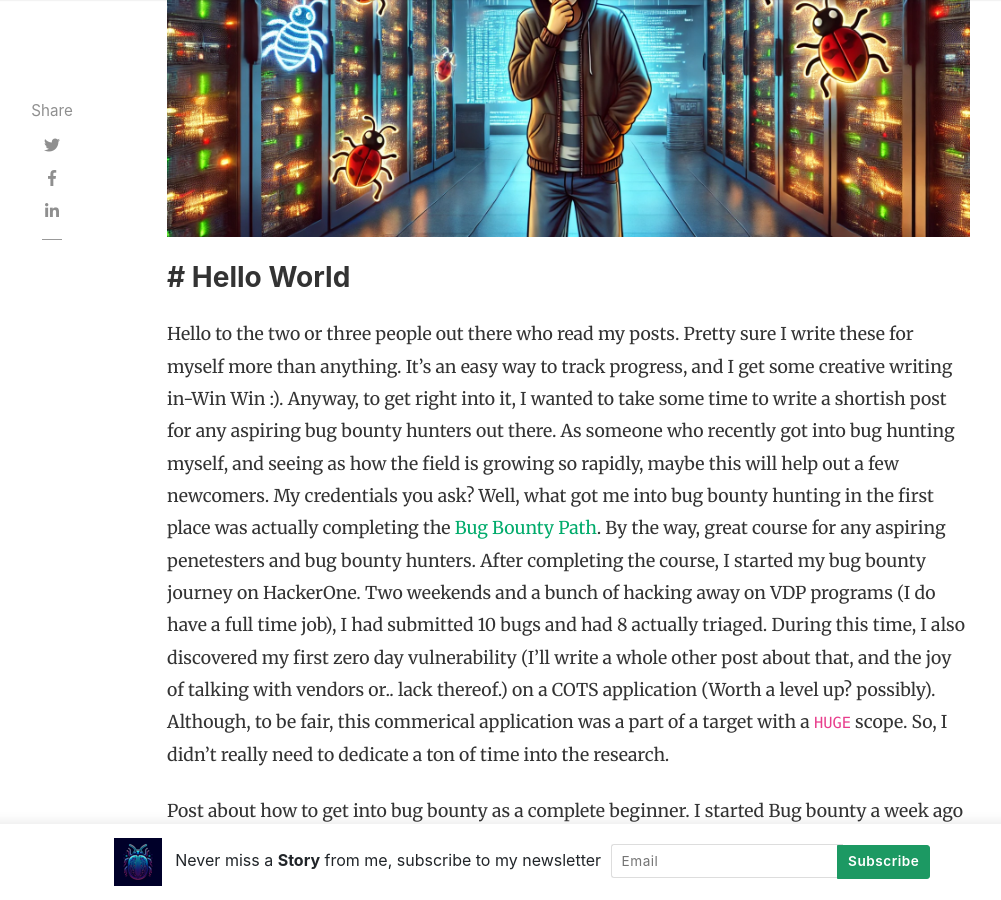
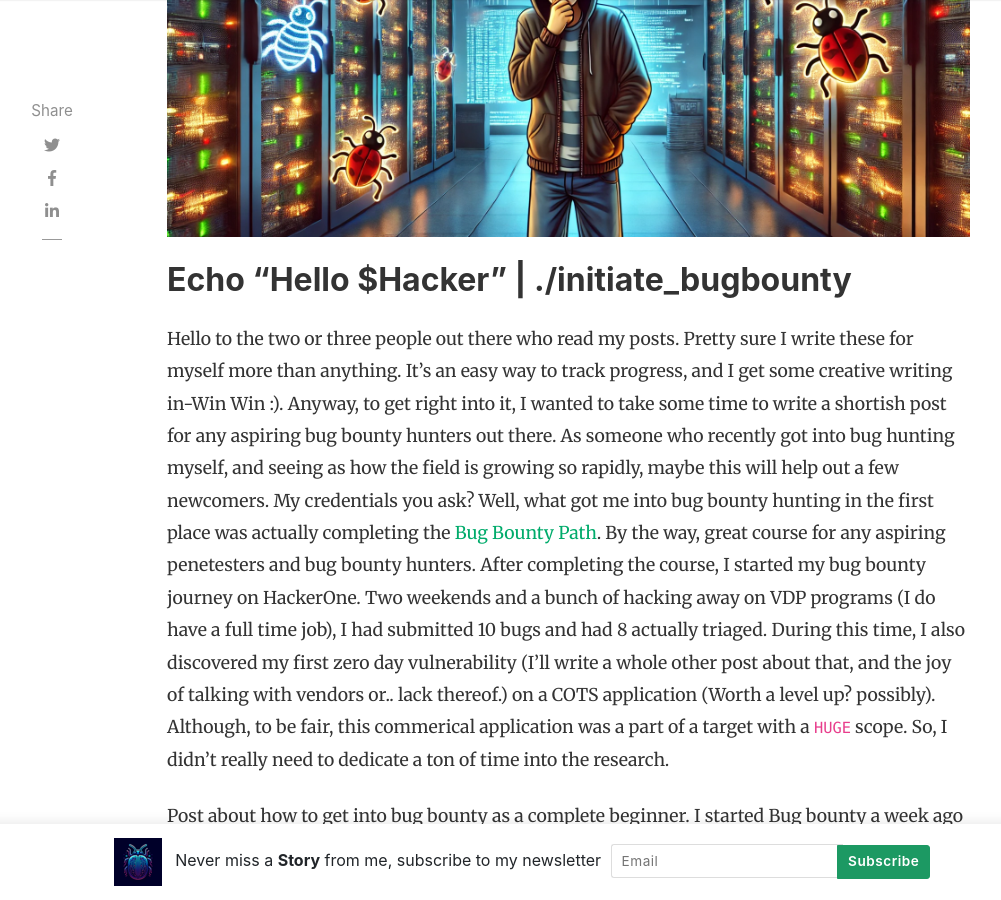
Before and after one commit to Turbul3nce/Turbul3nce.github.io, a Jekyll site: the page built from _posts/2024-09-05-bug-bounty-getting-started.md, in a window 1280 px wide and 900 px high, scrolled down 637 px. Shown: the whole window, without its empty margins (118-1119 px from the left). Built offline with Jekyll 4.4.1, drawn with Linux system fonts in a browser that asks for light colours; nearby versions of some CDN libraries; comment, search, counter and statistics services are not loaded.

Commit message:
Update 2024-09-05-bug-bounty-getting-started.md

```diff
--- a/_posts/2024-09-05-bug-bounty-getting-started.md
+++ b/_posts/2024-09-05-bug-bounty-getting-started.md
@@ -7,7 +7,7 @@ image: assets/images/nervous-hacker.png
 featured: true
 ---
 
-### # Hello World
+## Echo "Hello $Hacker" | ./initiate_bugbounty
 
 Hello to the two or three people out there who read my posts. Pretty sure I write these for myself more than anything. It's an easy way to track progress, and I get some creative writing in-Win Win :). Anyway, to get right into it, I wanted to take some time to write a shortish post for any aspiring bug bounty hunters out there. As someone who recently got into bug hunting myself, and seeing as how the field is growing so rapidly, maybe this will help out a few newcomers. My credentials you ask? Well, what got me into bug bounty hunting in the first place was actually completing the [Bug Bounty Path](https://academy.hackthebox.com/preview/certifications/htb-certified-bug-bounty-hunter). By the way, great course for any aspiring penetesters and bug bounty hunters. After completing the course, I started my bug bounty journey on HackerOne. Two weekends and a bunch of hacking away on VDP programs (I do have a full time job), I had submitted 10 bugs and had 8 actually triaged. During this time, I also discovered my first zero day vulnerability (I'll write a whole other post about that, and the joy of talking with vendors or.. lack thereof.) on a COTS application (Worth a level up? possibly). Although, to be fair, this commerical application was a part of a target with a `HUGE` scope. So, I didn't really need to dedicate a ton of time into the research.
 
```
